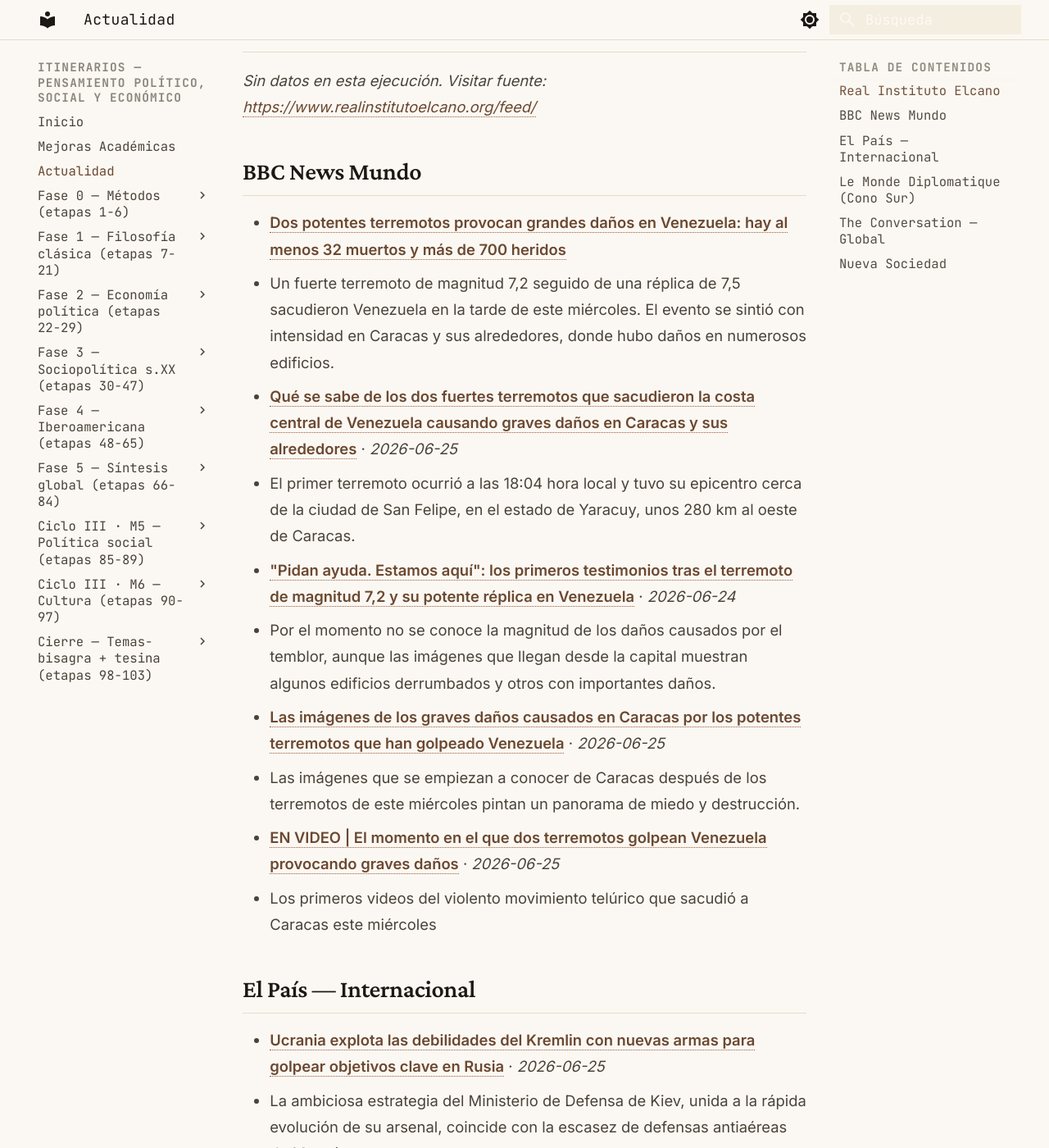
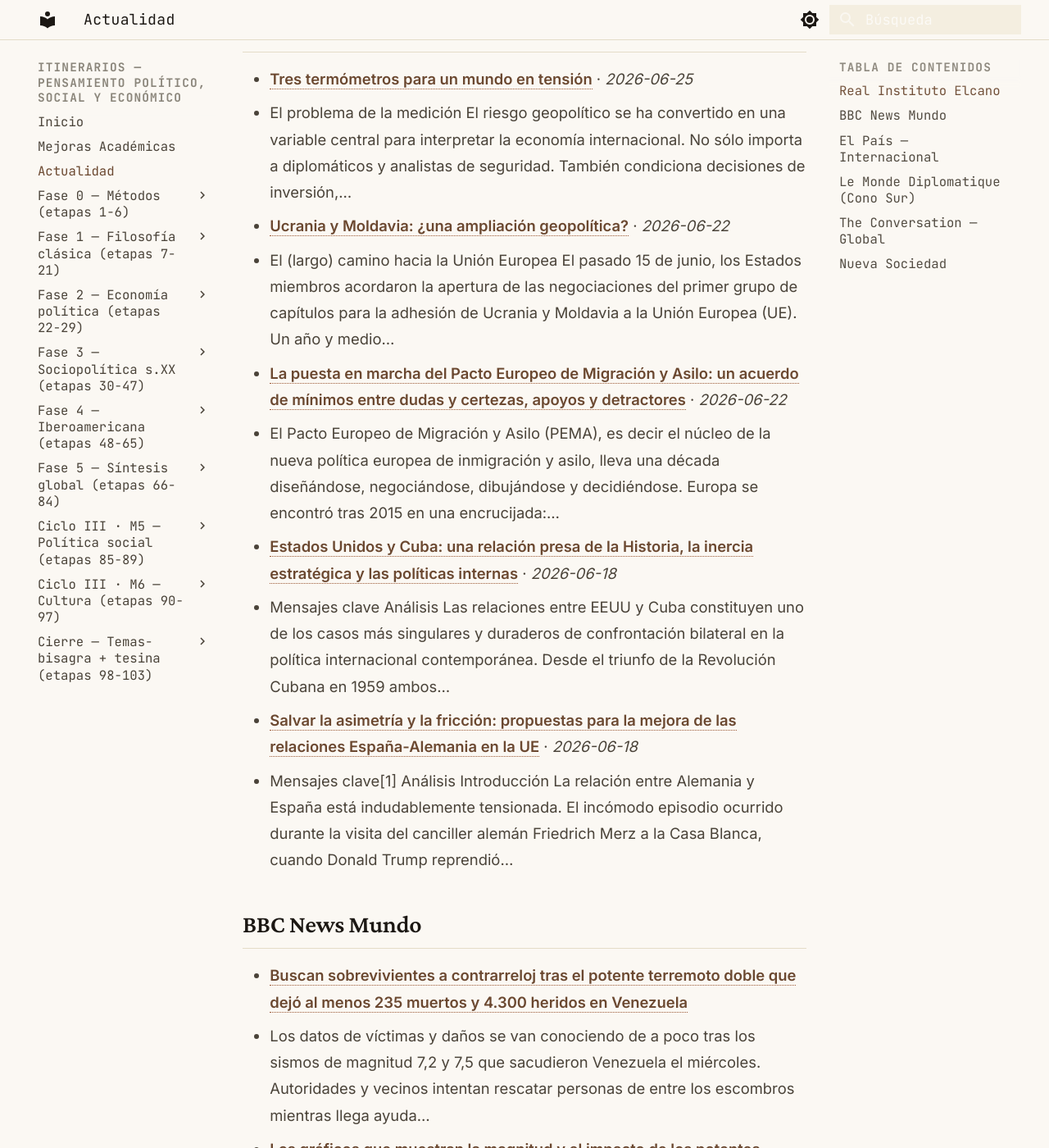
Before and after one commit to MrSpagVi/Curso, an MkDocs documentation site: the page built from docs/actualidad.md, in a window 1280 px wide and 1400 px high, scrolled down 643 px. Shown: the whole window at 82% size. Built offline with MkDocs 1.6.1 and Material for MkDocs 9.7.7, drawn with Linux system fonts in a browser that asks for light colours; some of the changed text lies outside the part shown.

Commit message:
auto: actualidad 2026-06-26

```diff
--- a/docs/actualidad.md
+++ b/docs/actualidad.md
@@ -6,40 +6,49 @@ title: Actualidad
 
 Últimos titulares de fuentes que dictan agenda en ciencia política y geopolítica. Actualizado automáticamente cada día (vía GitHub Actions).
 
-_Última actualización: 2026-06-25 08:49 UTC_
+_Última actualización: 2026-06-26 08:52 UTC_
 
 !!! tip "Ritual mensual — #actualidad"
     El último sábado de cada mes: agarrá **un** titular de los de abajo y escribí **300 palabras** aplicándole **2 autores** del último mes que leíste. ¿Qué diría cada uno? ¿En qué chocan? No resumas la noticia — usala como caso para pensar con las herramientas que venís construyendo. Guardá el texto con el tag `#actualidad` en tu sistema de notas. Esto convierte la teoría en criterio sobre la coyuntura: el objetivo del plan no es citar a Maquiavelo, es leer el presente con él.
 
 ## Real Instituto Elcano
 
-_Sin datos en esta ejecución. Visitar fuente: [https://www.realinstitutoelcano.org/feed/](https://www.realinstitutoelcano.org/feed/)_
+- **[Tres termómetros para un mundo en tensión](https://www.realinstitutoelcano.org/comentarios/tres-termometros-para-un-mundo-en-tension/)** · *2026-06-25*
+  - El problema de la medición El riesgo geopolítico se ha convertido en una variable central para interpretar la economía internacional. No sólo importa a diplomáticos y analistas de seguridad. También condiciona decisiones de inversión,…
+- **[Ucrania y Moldavia: ¿una ampliación geopolítica?](https://www.realinstitutoelcano.org/comentarios/ucrania-y-moldavia-una-ampliacion-geopolitica/)** · *2026-06-22*
+  - El (largo) camino hacia la Unión Europea El pasado 15 de junio, los Estados miembros acordaron la apertura de las negociaciones del primer grupo de capítulos para la adhesión de Ucrania y Moldavia a la Unión Europea (UE). Un año y medio…
+- **[La puesta en marcha del Pacto Europeo de Migración y Asilo: un acuerdo de mínimos entre dudas y certezas, apoyos y detractores](https://www.realinstitutoelcano.org/comentarios/la-puesta-en-marcha-del-pacto-europeo-de-migracion-y-asilo-un-acuerdo-de-minimos-entre-dudas-y-certezas-apoyos-y-detractores/)** · *2026-06-22*
+  - El Pacto Europeo de Migración y Asilo (PEMA), es decir el núcleo de la nueva política europea de inmigración y asilo, lleva una década diseñándose, negociándose, dibujándose y decidiéndose. Europa se encontró tras 2015 en una encrucijada:…
+- **[Estados Unidos y Cuba: una relación presa de la Historia, la inercia estratégica y las políticas internas](https://www.realinstitutoelcano.org/analisis/estados-unidos-y-cuba-una-relacion-presa-de-la-historia-la-inercia-estrategica-y-las-politicas-internas/)** · *2026-06-18*
+  - Mensajes clave Análisis Las relaciones entre EEUU y Cuba constituyen uno de los casos más singulares y duraderos de confrontación bilateral en la política internacional contemporánea. Desde el triunfo de la Revolución Cubana en 1959 ambos…
+- **[Salvar la asimetría y la fricción: propuestas para la mejora de las relaciones España-Alemania en la UE](https://www.realinstitutoelcano.org/analisis/salvar-la-asimetria-y-la-friccion-propuestas-para-la-mejora-de-las-relaciones-espana-alemania-en-la-ue/)** · *2026-06-18*
+  - Mensajes clave[1] Análisis Introducción La relación entre Alemania y España está indudablemente tensionada. El incómodo episodio ocurrido durante la visita del canciller alemán Friedrich Merz a la Casa Blanca, cuando Donald Trump reprendió…
 
 ## BBC News Mundo
 
-- **[Dos potentes terremotos provocan grandes daños en Venezuela: hay al menos 32 muertos y más de 700 heridos](https://www.bbc.co.uk/mundo/live/c3ey7g22vkvt?at_medium=RSS&at_campaign=rss)**
-  - Un fuerte terremoto de magnitud 7,2 seguido de una réplica de 7,5 sacudieron Venezuela en la tarde de este miércoles. El evento se sintió con intensidad en Caracas y sus alrededores, donde hubo daños en numerosos edificios.
-- **[Qué se sabe de los dos fuertes terremotos que sacudieron la costa central de Venezuela causando graves daños en Caracas y sus alrededores](https://www.bbc.com/mundo/articles/cly7qe4542xo?at_medium=RSS&at_campaign=rss)** · *2026-06-25*
-  - El primer terremoto ocurrió a las 18:04 hora local y tuvo su epicentro cerca de la ciudad de San Felipe, en el estado de Yaracuy, unos 280 km al oeste de Caracas.
-- **["Pidan ayuda. Estamos aquí": los primeros testimonios tras el terremoto de magnitud 7,2 y su potente réplica en Venezuela](https://www.bbc.com/mundo/articles/cly81w597nno?at_medium=RSS&at_campaign=rss)** · *2026-06-24*
-  - Por el momento no se conoce la magnitud de los daños causados por el temblor, aunque las imágenes que llegan desde la capital muestran algunos edificios derrumbados y otros con importantes daños.
-- **[Las imágenes de los graves daños causados en Caracas por los potentes terremotos que han golpeado Venezuela](https://www.bbc.com/mundo/articles/cx2jn08kz0do?at_medium=RSS&at_campaign=rss)** · *2026-06-25*
-  - Las imágenes que se empiezan a conocer de Caracas después de los terremotos de este miércoles pintan un panorama de miedo y destrucción.
-- **[EN VIDEO | El momento en el que dos terremotos golpean Venezuela provocando graves daños](https://www.bbc.com/mundo/articles/crr8jr4w7v8o?at_medium=RSS&at_campaign=rss)** · *2026-06-25*
-  - Los primeros videos del violento movimiento telúrico que sacudió a Caracas este miércoles
+- **[Buscan sobrevivientes a contrarreloj tras el potente terremoto doble que dejó al menos 235 muertos y 4.300 heridos en Venezuela](https://www.bbc.co.uk/mundo/live/c3ey7g22vkvt?at_medium=RSS&at_campaign=rss)**
+  - Los datos de víctimas y daños se van conociendo de a poco tras los sismos de magnitud 7,2 y 7,5 que sacudieron Venezuela el miércoles. Autoridades y vecinos intentan rescatar personas de entre los escombros mientras llega ayuda…
+- **[Los gráficos que muestran la magnitud y el impacto de los potentes terremotos en Venezuela](https://www.bbc.com/mundo/articles/c4gy3z188ylo?at_medium=RSS&at_campaign=rss)** · *2026-06-26*
+  - Los fuertes sismos de magnitud 7,2 y 7,5 dejaron hasta ahora al menos 164 personas muertas y más de 970 resultaron heridas, según informó el gobierno.
+- **[Un "esfuerzo colectivo masivo": la ayuda internacional rumbo a Venezuela tras los devastadores terremotos](https://www.bbc.com/mundo/articles/c70yj62krleo?at_medium=RSS&at_campaign=rss)** · *2026-06-26*
+  - México, con sus reconocidos rescatistas conocidos como Los Topos, Estados Unidos y Alemania son algunos de los países que anunciaron el envío de ayudas a Venezuela para auxiliar al país en medio de la emergencia.
+- **[Qué es el "doblete sísmico" que sacudió Venezuela y por qué provocó tantos daños](https://www.bbc.com/mundo/articles/crr8ezq9ez8o?at_medium=RSS&at_campaign=rss)** · *2026-06-26*
+  - Dos terremotos casi consecutivos sacudieron el norte de Venezuela este miércoles, justo en el sistema de fallas donde confluyen las placas del Caribe y Sudamérica. Los científicos miran con atención esta secuencia que, aunque poco…
+- **["Están sacando a la gente con uñas y dientes": la desesperación por salvar a las personas que se encuentran bajo los escombros en Venezuela](https://www.bbc.com/mundo/articles/c6219q730n0o?at_medium=RSS&at_campaign=rss)** · *2026-06-25*
+  - Mientras continúa la frenética búsqueda de sobrevivientes, emergen testimonios de personas que sobrevivieron al desastre sísmico que devastó a Venezuela.
 
 ## El País — Internacional
 
-- **[Ucrania explota las debilidades del Kremlin con nuevas armas para golpear objetivos clave en Rusia](https://elpais.com/internacional/2026-06-25/ucrania-explota-las-debilidades-del-kremlin-con-nuevas-armas-para-golpear-objetivos-clave-en-rusia.html)** · *2026-06-25*
-  - La ambiciosa estrategia del Ministerio de Defensa de Kiev, unida a la rápida evolución de su arsenal, coincide con la escasez de defensas antiaéreas de Moscú
-- **[Talibanes en Bruselas: vender los principios para calmar a la ultraderecha siempre sale mal](https://elpais.com/internacional/2026-06-25/talibanes-en-bruselas-vender-los-principios-para-calmar-a-la-ultraderecha-siempre-sale-mal.html)** · *2026-06-25*
-  - La reunión con los milicianos afganos coincidió con el homenaje en Francia al historiador y resistente Marc Bloch, que defendió una sociedad basada en la libertad y el derecho
-- **[Una nueva ola xenófoba incendia Sudáfrica con asesinatos, viviendas destruidas y miles de desplazados](https://elpais.com/internacional/2026-06-25/una-nueva-ola-xenofoba-incendia-sudafrica-con-asesinatos-viviendas-destruidas-y-miles-de-desplazados.html)** · *2026-06-25*
-  - El ultimátum lanzado por grupos antimigración dispara el miedo entre miles de extranjeros, convertidos en chivos expiatorios de la crisis económica
-- **[Europa cruza una línea roja al hablar con los talibanes](https://elpais.com/internacional/2026-06-24/europa-cruza-una-linea-roja-al-hablar-con-los-talibanes.html)** · *2026-06-24*
-  - Cualquier reunión, aunque se presente como técnica o limitada, corre el riesgo de legitimar a un régimen responsable del ‘apartheid’ de género en Afganistán
-- **[El fracaso a la hora de proteger a los médicos en las guerras](https://elpais.com/opinion/2026-06-24/el-fracaso-a-la-hora-de-proteger-a-los-medicos-en-las-guerras.html)** · *2026-06-24*
-  - Diez años después de que la ONU intentase blindar la asistencia sanitaria en los conflictos armados, los ataques se están normalizando en medio de una creciente impunidad
+- **[La catástrofe pone a prueba la capacidad de gestión de Delcy Rodríguez como elegida de Trump en Venezuela](https://elpais.com/america/2026-06-25/la-catastrofe-pone-a-prueba-la-capacidad-de-gestion-de-delcy-rodriguez-como-elegida-de-trump-en-venezuela.html)** · *2026-06-26*
+  - El terremoto más fuerte en un siglo, según Estados Unidos, ocurre en un país con una presidenta interina, medios limitados y servicios básicos precarios
+- **[En el epicentro del terremoto de Venezuela: “Una máquina, por favor. Necesito a mi hermana que está ahí abajo”](https://elpais.com/america/2026-06-25/en-el-epicentro-del-terremoto-de-venezuela-una-maquina-por-favor-necesito-a-mi-hermana-que-esta-ahi-abajo.html)** · *2026-06-25*
+  - En La Guaira, una ciudad en la costa centro del país, se han desplomado 250 torres de edificios y hay muchas personas atrapadas, cuya supervivencia depende de la rapidez de los rescates
+- **[Japón tiembla sin víctimas mientras Venezuela colapsa: la diferencia es la prevención y el dinero](https://elpais.com/internacional/2026-06-26/japon-tiembla-sin-victimas-mientras-venezuela-colapsa-la-diferencia-es-la-prevencion-y-el-dinero.html)** · *2026-06-26*
+  - El país asiático, con más recursos económicos, se prepara para un gran terremoto con sistemas de alerta, estrictas normas de construcción y una cultura de la preparación muy asentada
+- **[Crimea, del éxito a la desgracia](https://elpais.com/internacional/2026-06-26/crimea-del-exito-a-la-desgracia.html)** · *2026-06-26*
+  - La rápida ocupación de la península ucrania en 2014 por parte del Kremlin choca ahora con la ofensiva de Kiev
+- **[Los revolucionarios cubanos](https://elpais.com/opinion/2026-06-26/los-revolucionarios-cubanos.html)** · *2026-06-26*
+  - Miguel Díaz-Canel asegura que su Gobierno seguirá defendiendo el socialismo a través de las 176 medidas que abren la isla al mercado y acaban con el igualitarismo
 
 ## Le Monde Diplomatique (Cono Sur)
 
@@ -47,16 +56,16 @@ _Sin datos en esta ejecución. Visitar fuente: [https://www.eldiplo.org/feed/](h
 
 ## The Conversation — Global
 
-- **[Grattan on Friday: Now’s the time to renovate multiculturalism, elevating ‘interculturalism’](https://theconversation.com/grattan-on-friday-nows-the-time-to-renovate-multiculturalism-elevating-interculturalism-285366)** · *2026-06-25*
-  - Amid the heated debate around multiculturalism there is a strong case for a reset of multicultural policy to make it more resilient in a changing world.
-- **[Caps are coming for domestic uni places, but the government also wants to grow student numbers. Can this work?](https://theconversation.com/caps-are-coming-for-domestic-uni-places-but-the-government-also-wants-to-grow-student-numbers-can-this-work-286127)** · *2026-06-25*
-  - Federal Education Minister Jason Clare has introduced a bill under which universities face new caps on their domestic student numbers.
-- **[Was Venezuela struck by an earthquake ‘doublet’? Here’s what we know so far](https://theconversation.com/was-venezuela-struck-by-an-earthquake-doublet-heres-what-we-know-so-far-286136)** · *2026-06-25*
-  - The two deadly earthquakes happened just 39 seconds apart, but were seismologically distinct.
-- **[Politics with Michelle Grattan: Jenny McAllister on ‘confronting but necessary’ NDIS reforms](https://theconversation.com/politics-with-michelle-grattan-jenny-mcallister-on-confronting-but-necessary-ndis-reforms-286124)** · *2026-06-25*
-  - The NDIS minister joined the podcast to discuss the government’s reforms – and what the changes mean for 160,000 Australians .
-- **[Bird flu is deadly for backyard chickens – and even cats. A vet expert explains](https://theconversation.com/bird-flu-is-deadly-for-backyard-chickens-and-even-cats-a-vet-expert-explains-286137)** · *2026-06-25*
-  - Domestic pet owners, particularly those with chicken flocks, should be on alert for signs of this highly infectious virus.
+- **[Cracks in European unity emerge over Ukraine and security](https://theconversation.com/cracks-in-european-unity-emerge-over-ukraine-and-security-286180)** · *2026-06-26*
+  - European countries are struggling to work out a unified approach.
+- **[Washington reflecting pool saga is just the latest example of man trying to dominate nature – and losing](https://theconversation.com/washington-reflecting-pool-saga-is-just-the-latest-example-of-man-trying-to-dominate-nature-and-losing-286256)** · *2026-06-26*
+  - The reflecting pool builds on a landscaping tradition of organising nature into orderly lines and geometric shapes. Nature did not always play along.
+- **[How is the Australian poultry industry preparing for a possible outbreak of bird flu?](https://theconversation.com/how-is-the-australian-poultry-industry-preparing-for-a-possible-outbreak-of-bird-flu-286134)** · *2026-06-26*
+  - The poultry industry is on high alert. But authorities have had years to prepare for this moment and plans are being put in place.
+- **[Teal independents’ new party presents an opportunity – and a risk](https://theconversation.com/teal-independents-new-party-presents-an-opportunity-and-a-risk-286237)** · *2026-06-26*
+  - To succeed, Community Strong will need to preserve community connections within their electorates, maintain their independence and ensure intra-party stability.
+- **[Flooding rains, ocean gains: how a huge Murray flood gave the sea a feast](https://theconversation.com/flooding-rains-ocean-gains-how-a-huge-murray-flood-gave-the-sea-a-feast-284567)** · *2026-06-26*
+  - In 2022-23, a vast plume of floodwater from the Murray River delivered thousands of tonnes of organic material to the ocean – and a feeding bonanza began.
 
 ## Nueva Sociedad
 
```
